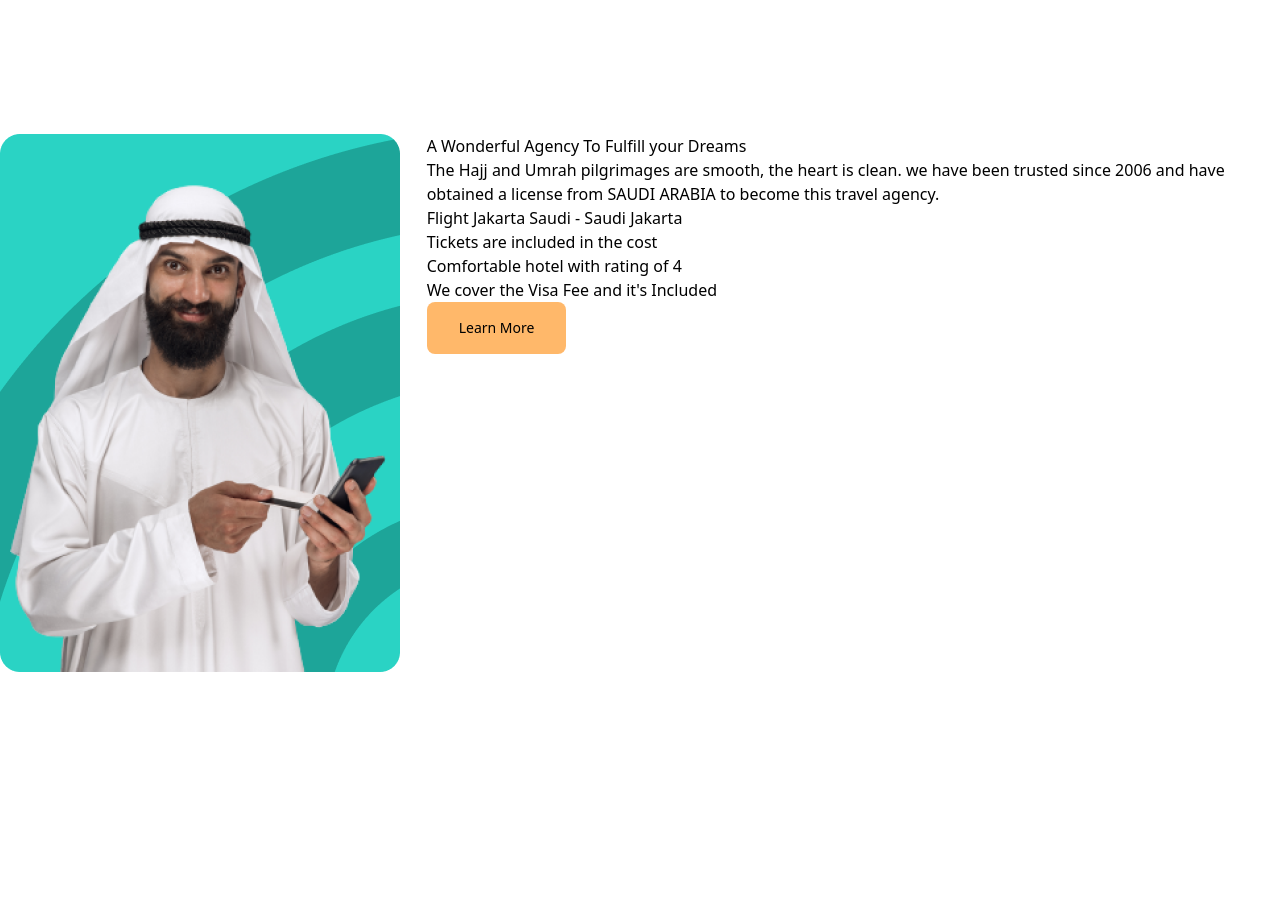
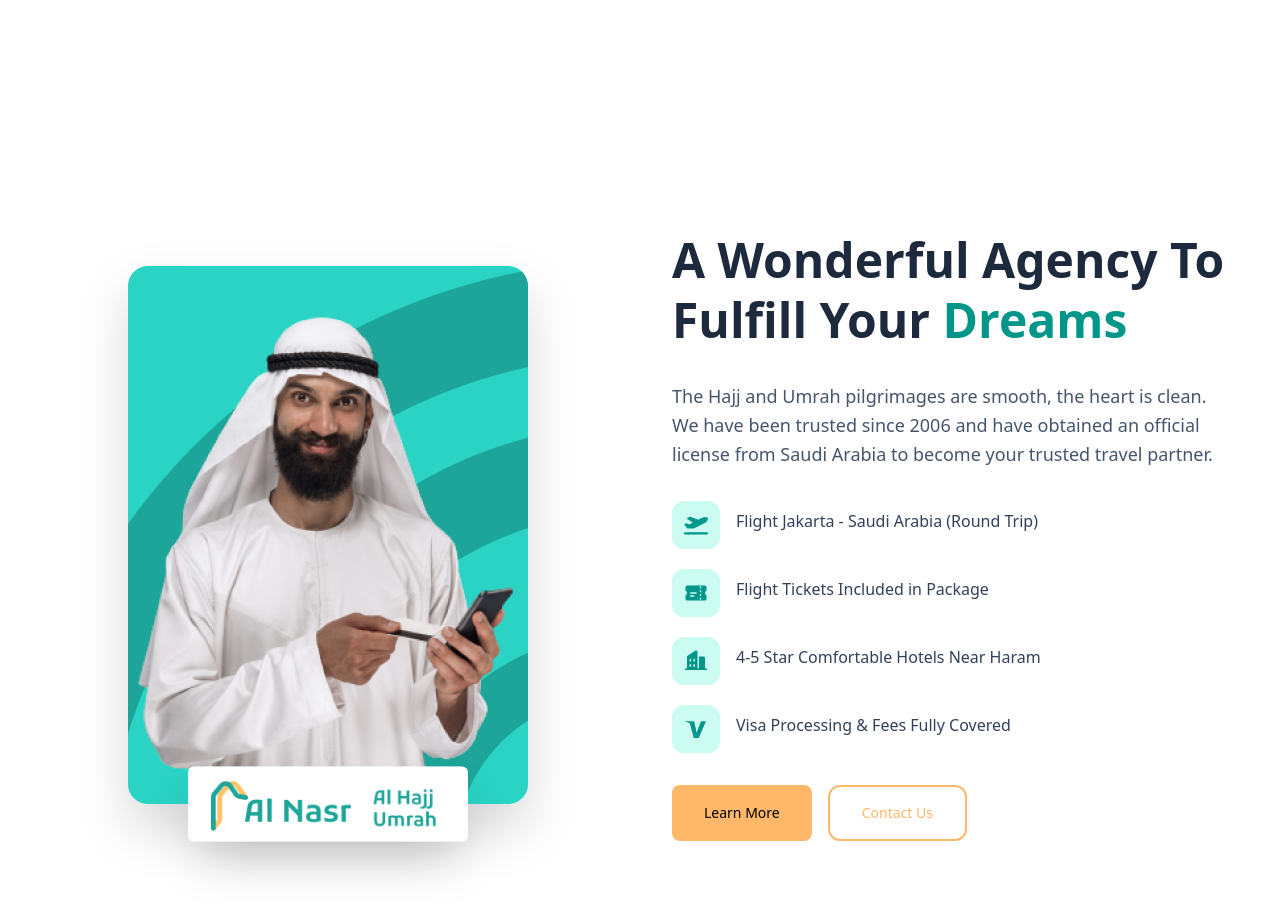
Before and after one commit to mfdpdev/al-nasr-hajj-umrah-ui-slice, a React (Vite) app: page / in a window 1280 px wide. Shown: the part 760-1676 px from the top of the page. Before the commit the page ends 1432 px from the top, so only its background shows below. Built offline with nearby package versions, Linux system fonts and the light colour scheme.

Commit message:
feat: implementation of the about section

```diff
--- a/package.json
+++ b/package.json
@@ -25,6 +25,7 @@
     "eslint-plugin-react-hooks": "^7.0.1",
     "eslint-plugin-react-refresh": "^0.4.24",
     "globals": "^16.5.0",
+    "react-icons": "^5.5.0",
     "vite": "^7.2.4"
   }
 }
--- a/src/components/header/Navbar.jsx
+++ b/src/components/header/Navbar.jsx
@@ -3,7 +3,7 @@ import logo from "./../../assets/Logo.png"
 export default function Navbar(){
   return (
     <>
-      <nav className="text-slate-700 fixed left-0 top-0 w-full py-2 flex justify-center items-center">
+      <nav className="z-99 bg-white text-slate-700 fixed left-0 top-0 w-full py-2 flex justify-center items-center">
         <div className="w-7xl px-6 flex justify-between items-center">
           <div>
             <img src={logo} alt="al-nasr" className="w-3/4" />
--- a/src/sections/about-us/AboutUs.jsx
+++ b/src/sections/about-us/AboutUs.jsx
@@ -1,24 +1,79 @@
 import Button from "../../components/button/Button"
 import aboutus from "./../../assets/about.png"
+import logo2 from "./../../assets/logo2.png"
+
+import { FaPlaneDeparture } from "react-icons/fa6";
+import { HiTicket } from "react-icons/hi2";
+import { PiBuildingsFill } from "react-icons/pi";
+import { GrVisa } from "react-icons/gr";
+
 export default function AboutUs(){
   return (
     <>
-      <div className="flex">
-        <div className="flex-1">
-          <img src={aboutus} alt="" />
+      <section className="py-16 lg:py-24 px-6 lg:px-12">
+        <div className="max-w-7xl mx-auto flex flex-col lg:flex-row gap-16 items-center">
+
+          {/* ================== GAMBAR KIRI ================== */}
+          <div className="flex-1 flex items-center flex-col w-1/2 relative">
+            <img
+              src={aboutus}
+              alt="Al Nasr Travel - Trusted Since 2006"
+              className="h-auto rounded-2xl drop-shadow-2xl"
+            />
+            <div className="absolute shadow-2xl w-1/2 bg-white bottom-0 translate-y-1/2 overflow-hidden rounded-md">
+              <img src={logo2} alt="" className="" />
+            </div>
+          </div>
+
+          {/* ================== TEXT + LIST KANAN ================== */}
+          <div className="flex-1 flex flex-col space-y-8 text-center lg:text-left">
+
+            <h1 className="text-3xl sm:text-4xl lg:text-5xl font-bold text-slate-800 leading-tight">
+              A Wonderful Agency To Fulfill Your <span className="text-teal-600">Dreams</span>
+            </h1>
+
+            <p className="text-slate-600 text-base sm:text-lg leading-relaxed">
+              The Hajj and Umrah pilgrimages are smooth, the heart is clean. We have been trusted since 2006
+              and have obtained an official license from Saudi Arabia to become your trusted travel partner.
+            </p>
+
+            {/* List Fitur */}
+            <ul className="space-y-5">
+              {[
+                { icon: FaPlaneDeparture, text: "Flight Jakarta - Saudi Arabia (Round Trip)" },
+                { icon: HiTicket, text: "Flight Tickets Included in Package" },
+                { icon: PiBuildingsFill, text: "4-5 Star Comfortable Hotels Near Haram" },
+                { icon: GrVisa, text: "Visa Processing & Fees Fully Covered" }
+              ].map((item, index) => (
+                <li key={index} className="flex items-start gap-4">
+                  <div className="p-3 bg-teal-100 rounded-xl flex-shrink-0">
+                    <item.icon className="w-6 h-6 text-teal-600" />
+                  </div>
+                  <span className="text-slate-700 font-medium pt-2">{item.text}</span>
+                </li>
+              ))}
+            </ul>
+
+            {/* Tombol */}
+            <div className="flex flex-col sm:flex-row gap-4 justify-center lg:justify-start">
+              {/* Tombol Utama - Solid Teal */}
+              <Button className="px-8 py-4 text-lg font-semibold bg-teal-600 hover:bg-teal-700 text-white rounded-xl shadow-lg hover:shadow-xl transition-all">
+                Learn More
+              </Button>
+
+              {/* Tombol Kedua - Outline Kuning (yang kamu minta) */}
+              <button className="
+                px-8 py-4 text-sm rounded-xl
+                bg-white border-2 border-orange-300 text-orange-300
+                hover:bg-orange-300 hover:text-white
+                transition-all duration-300 transform hover:scale-105
+              ">
+                Contact Us
+              </button>
+            </div>
+          </div>
         </div>
-        <div className="flex-2">
-          <h1>A Wonderful Agency To Fulfill your Dreams</h1>
-          <p>The Hajj and Umrah pilgrimages are smooth, the heart is clean. we have been trusted since 2006 and have obtained a license from SAUDI ARABIA to become this travel agency.</p>
-          <ul>
-            <li>Flight Jakarta Saudi - Saudi Jakarta</li>
-            <li>Tickets are included in the cost</li>
-            <li>Comfortable hotel with rating of 4</li>
-            <li>We cover the Visa Fee and it's Included</li>
-          </ul>
-          <Button>Learn More</Button>
-        </div>
-      </div>
+      </section>
     </>
   )
 }
```
Also changed, not shown: src/assets/logo2.png (added), 1 other file (tests, documents, lock files or other folders).
